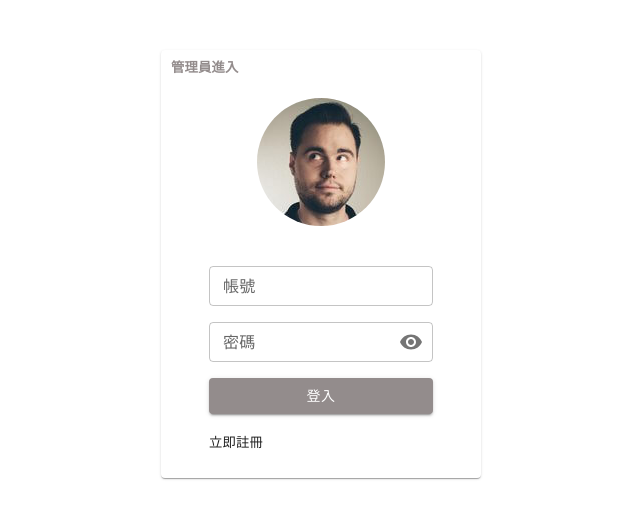
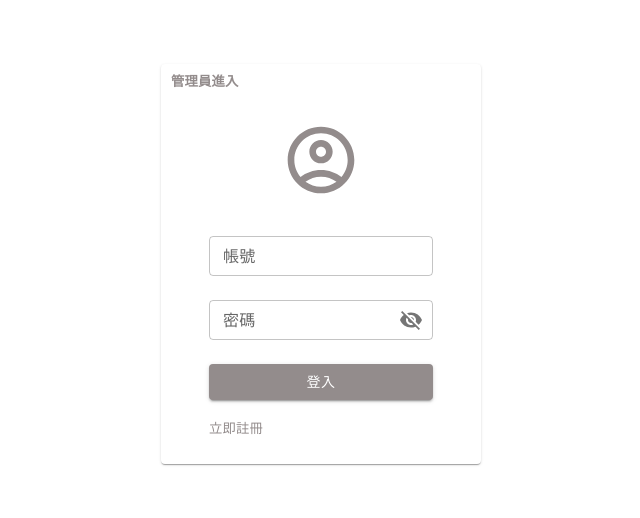
Before and after one commit to Jessy0715/booking, a React (Create React App) app: page / in a window 1280 px wide. Shown: the part 136-654 px from the top of the page, without its empty margins (319-959 px from the left). Built offline with nearby package versions, Linux system fonts and the light colour scheme.

Commit message:
優化登入/ 註冊頁面 useState 功能

```diff
--- a/src/pages/login/index.js
+++ b/src/pages/login/index.js
@@ -1,29 +1,101 @@
 import { useState } from "react";
+import { useNavigate } from "react-router-dom";
 import {
   Avatar,
   Paper,
   Grid,
-  TextField,
   Box,
   Button,
   FormControl,
   InputLabel,
   OutlinedInput,
   InputAdornment,
+  FormHelperText,
   IconButton,
   Link,
+  Snackbar,
+  Alert,
+  styled,
 } from "@mui/material";
 import { Visibility, VisibilityOff } from "@mui/icons-material";
+import AccountCircleOutlinedIcon from "@mui/icons-material/AccountCircleOutlined";
 import avatar1 from "@/assets/avatar/member1.jpg";
 
 const Login = () => {
-  const [showPassword, setShowPassword] = useState(false);
+  const navigate = useNavigate();
+  const [account, setAccount] = useState("");
+  const [password, setPassword] = useState("");
+  const [showPassword, setShowPassword] = useState(true);
+  const [error, setError] = useState(false);
+  const [accountEmptyError, setAccountEmptyError] = useState(false);
+  const [passwordEmptyError, setPasswordEmptyError] = useState(false);
+  const [alert, setAlert] = useState(false);
 
-  const handleClickShowPassword = () => setShowPassword((show) => !show);
+  const handleAdminGetIn = () => {
+    if (!account || !password) {
+      setAlert(true);
+      return;
+    }
+    if (!error) {
+      // 執行登入邏輯，例如：
+      // api.login(account, password).then((response) => { ... });
 
-  const handleMouseDownPassword = (event) => {
-    event.preventDefault();
+      // 關閉警告訊息
+      setAlert(false);
+
+      // 轉到管理員頁面
+      navigate("/admin");
+    }
   };
+  const handleAccountChange = (ev) => {
+    const newAccount = ev.target.value;
+    setAccount(newAccount);
+    setAccountEmptyError(false); // 清除帳號必填錯誤提示
+  };
+  const handlePwdChange = (ev) => {
+    const newPassword = ev.target.value;
+    setPassword(newPassword);
+
+    // 密碼格式驗證 (長度要8碼，要大小寫英文及數字)
+    const isValidPassword = /^(?=.*\d)(?=.*[a-z])(?=.*[A-Z]).{8,}$/.test(
+      newPassword
+    );
+    setError(!isValidPassword);
+    setPasswordEmptyError(false); // 清除密碼必填錯誤提示
+  };
+  const handleClickShowPassword = () =>
+    setShowPassword((showPassword) => !showPassword);
+
+  const handleMouseDownPassword = (ev) => {
+    ev.preventDefault();
+  };
+
+  // 登入
+  const handleLogin = () => {
+    if (!account) {
+      setAccountEmptyError(true);
+    }
+    if (!password) {
+      setPasswordEmptyError(true);
+    }
+    // reset
+    // setAccount("");
+    // setPassword("");
+    // setEmptyError(false);
+
+    // 執行登入邏輯，可能涉及後端API調用等
+    if (error) {
+      // 密碼格式錯誤，顯示錯誤訊息
+      return;
+    }
+
+    // 執行登入邏輯，例如：
+    // api.login(account, password).then((response) => { ... });
+  };
+  const CustomizedIcon = styled(AccountCircleOutlinedIcon)({
+    fontSize: 80, // 設置圖標的大小
+    // 這裡可以添加其他樣式屬性，例如 color、margin、padding 等
+  });
   return (
     <>
       <Box
@@ -57,13 +129,19 @@ const Login = () => {
               cursor: "pointer",
             }}
           >
-            <Link href="/register" underline="none">
-              <small>管理員進入</small>
-            </Link>
+            {/* <Link href="/admin" underline="none">
+
+            </Link> */}
+            <small onClick={handleAdminGetIn}>管理員進入</small>
           </Box>
           <Grid container direction="column" justifyContent="center">
-            <Grid container direction="row" justifyContent="center">
-              <Avatar
+            <Grid
+              container
+              direction="row"
+              justifyContent="center"
+              sx={{ mt: 5, mb: 2 }}
+            >
+              {/* <Avatar
                 alt="member"
                 src={avatar1}
                 sx={{
@@ -72,13 +150,17 @@ const Login = () => {
                   mt: 4,
                   mb: 4,
                 }}
-              />
+              /> */}
+              <Box sx={{ fontSize: 30 }}>
+                <CustomizedIcon className="bigIcon" color="primary" />
+              </Box>
             </Grid>
             <Grid container direction="row" justifyContent="center">
               <FormControl
-                sx={{ m: 1, width: "70%" }}
+                sx={{ m: 1, width: "70%", mb: 2 }}
                 variant="outlined"
                 size="small"
+                error={accountEmptyError}
               >
                 <InputLabel
                   htmlFor="account"
@@ -90,25 +172,27 @@ const Login = () => {
                 </InputLabel>
                 <OutlinedInput
                   id="account"
+                  value={account}
+                  onChange={handleAccountChange}
                   placeholder="請輸入帳號"
                 ></OutlinedInput>
+                {accountEmptyError && <FormHelperText>必填欄位</FormHelperText>}
               </FormControl>
             </Grid>
             <Grid container direction="row" justifyContent="center">
               <FormControl
-                sx={{ m: 1, width: "70%" }}
+                sx={{ m: 1, width: "70%", mb: 2 }}
                 variant="outlined"
                 size="small"
+                error={error || passwordEmptyError}
               >
-                <InputLabel
-                  htmlFor="password"
-                >
-                  密碼
-                </InputLabel>
+                <InputLabel htmlFor="password">密碼</InputLabel>
                 <OutlinedInput
                   id="password"
                   placeholder="請輸入密碼"
-                  type={showPassword ? "text" : "password"}
+                  value={password}
+                  onChange={handlePwdChange}
+                  type={showPassword ? "password" : "text"}
                   endAdornment={
                     <InputAdornment position="end">
                       <IconButton
@@ -123,23 +207,46 @@ const Login = () => {
                   }
                   label="Password"
                 />
+                {(error || passwordEmptyError) && (
+                  <FormHelperText>
+                    {passwordEmptyError ? "必填欄位" : "您輸入的密碼格式有錯誤"}
+                  </FormHelperText>
+                )}
               </FormControl>
             </Grid>
             <Grid container direction="row" justifyContent="center">
               <Box sx={{ m: 1, width: "70%" }}>
-                <Button fullWidth variant="contained">
+                <Button fullWidth variant="contained" onClick={handleLogin}>
                   登入
                 </Button>
               </Box>
             </Grid>
             <Grid container direction="row" justifyContent="center">
               <Box sx={{ m: 1, width: "70%" }} component="span">
-                <small>立即註冊</small>
+                <small>
+                  <Link href="/register" underline="none">
+                    立即註冊
+                  </Link>
+                </small>
               </Box>
             </Grid>
           </Grid>
         </Paper>
       </Box>
+      <Snackbar
+        open={alert}
+        autoHideDuration={2000}
+        anchorOrigin={{ vertical: "top", horizontal: "right" }}
+        onClose={() => setAlert(false)}
+      >
+        <Alert
+          onClose={() => setAlert(false)}
+          severity="warning"
+          sx={{ width: "100%" }}
+        >
+          您的欄位尚未填寫
+        </Alert>
+      </Snackbar>
     </>
   );
 };
--- a/src/pages/register/index.js
+++ b/src/pages/register/index.js
@@ -9,16 +9,62 @@ import {
   OutlinedInput,
   InputAdornment,
   IconButton,
+  FormHelperText,
 } from "@mui/material";
 import { Visibility, VisibilityOff } from "@mui/icons-material";
 import mainRoom from "@/assets/image/mainRoom.jpg";
 const Register = () => {
-  const [showPassword, setShowPassword] = useState(false);
+  const [account, setAccount] = useState("");
+  const [password, setPassword] = useState("");
+  const [showPassword, setShowPassword] = useState(true);
+  const [error, setError] = useState(false);
+  // const [emptyError, setEmptyError] = useState(false);
+  const [accountEmptyError, setAccountEmptyError] = useState(false);
+  const [passwordEmptyError, setPasswordEmptyError] = useState(false);
 
-  const handleClickShowPassword = () => setShowPassword((show) => !show);
+  const handleAccountChange = (ev) => {
+    const newAccount = ev.target.value;
+    setAccount(newAccount);
+    setAccountEmptyError(false); // 清除帳號必填錯誤提示
+  };
+  const handlePwdChange = (ev) => {
+    const newPassword = ev.target.value;
+    setPassword(newPassword);
+
+    // 密碼格式驗證 (長度要8碼，要大小寫英文及數字)
+    const isValidPassword = /^(?=.*\d)(?=.*[a-z])(?=.*[A-Z]).{8,}$/.test(
+      newPassword
+    );
+    setError(!isValidPassword);
+    setPasswordEmptyError(false); // 清除密碼必填錯誤提示
+  };
+  const handleClickShowPassword = () =>
+    setShowPassword((showPassword) => !showPassword);
 
   const handleMouseDownPassword = (event) => {
     event.preventDefault();
+  };
+  const handleRegister = () => {
+    if (!account) {
+      setAccountEmptyError(true);
+    }
+    if (!password) {
+      setPasswordEmptyError(true);
+    }
+
+    // reset
+    // setAccount("");
+    // setPassword("");
+    // setEmptyError(false);
+
+    // 執行登入邏輯，可能涉及後端API調用等
+    if (error) {
+      // 密碼格式錯誤，顯示錯誤訊息
+      return;
+    }
+
+    // 執行登入邏輯，例如：
+    // api.login(account, password).then((response) => { ... });
   };
   return (
     <>
@@ -46,7 +92,7 @@ const Register = () => {
               container
               direction="row"
               justifyContent="center"
-              sx={{ mb: 2 }}
+              sx={{ mb: 4 }}
             >
               <Box
                 sx={{
@@ -61,9 +107,10 @@ const Register = () => {
             </Grid>
             <Grid container direction="row" justifyContent="center">
               <FormControl
-                sx={{ m: 1, width: "70%" }}
+                sx={{ m: 1, width: "70%", mb: 2 }}
                 variant="outlined"
                 size="small"
+                error={accountEmptyError}
               >
                 <InputLabel
                   htmlFor="account"
@@ -75,21 +122,27 @@ const Register = () => {
                 </InputLabel>
                 <OutlinedInput
                   id="account"
+                  value={account}
+                  onChange={handleAccountChange}
                   placeholder="請輸入帳號"
                 ></OutlinedInput>
+                {accountEmptyError && <FormHelperText>必填欄位</FormHelperText>}
               </FormControl>
             </Grid>
             <Grid container direction="row" justifyContent="center">
               <FormControl
-                sx={{ m: 1, width: "70%" }}
+                sx={{ m: 1, width: "70%", mb: 2 }}
                 variant="outlined"
                 size="small"
+                error={error || passwordEmptyError}
               >
                 <InputLabel htmlFor="password">密碼</InputLabel>
                 <OutlinedInput
                   id="password"
                   placeholder="請輸入密碼"
-                  type={showPassword ? "text" : "password"}
+                  value={password}
+                  onChange={handlePwdChange}
+                  type={showPassword ? "password" : "text"}
                   endAdornment={
                     <InputAdornment position="end">
                       <IconButton
@@ -104,11 +157,16 @@ const Register = () => {
                   }
                   label="Password"
                 />
+                {(error || passwordEmptyError) && (
+                  <FormHelperText>
+                    {passwordEmptyError ? "必填欄位" : "您輸入的密碼格式有錯誤"}
+                  </FormHelperText>
+                )}
               </FormControl>
             </Grid>
             <Grid container direction="row" justifyContent="center">
               <Box sx={{ m: 1, width: "70%" }}>
-                <Button fullWidth variant="contained">
+                <Button fullWidth variant="contained" onClick={handleRegister}>
                   註冊
                 </Button>
               </Box>
```
Also changed, not shown: src/pages/roomReserve/index.js (+4 -5 lines).
